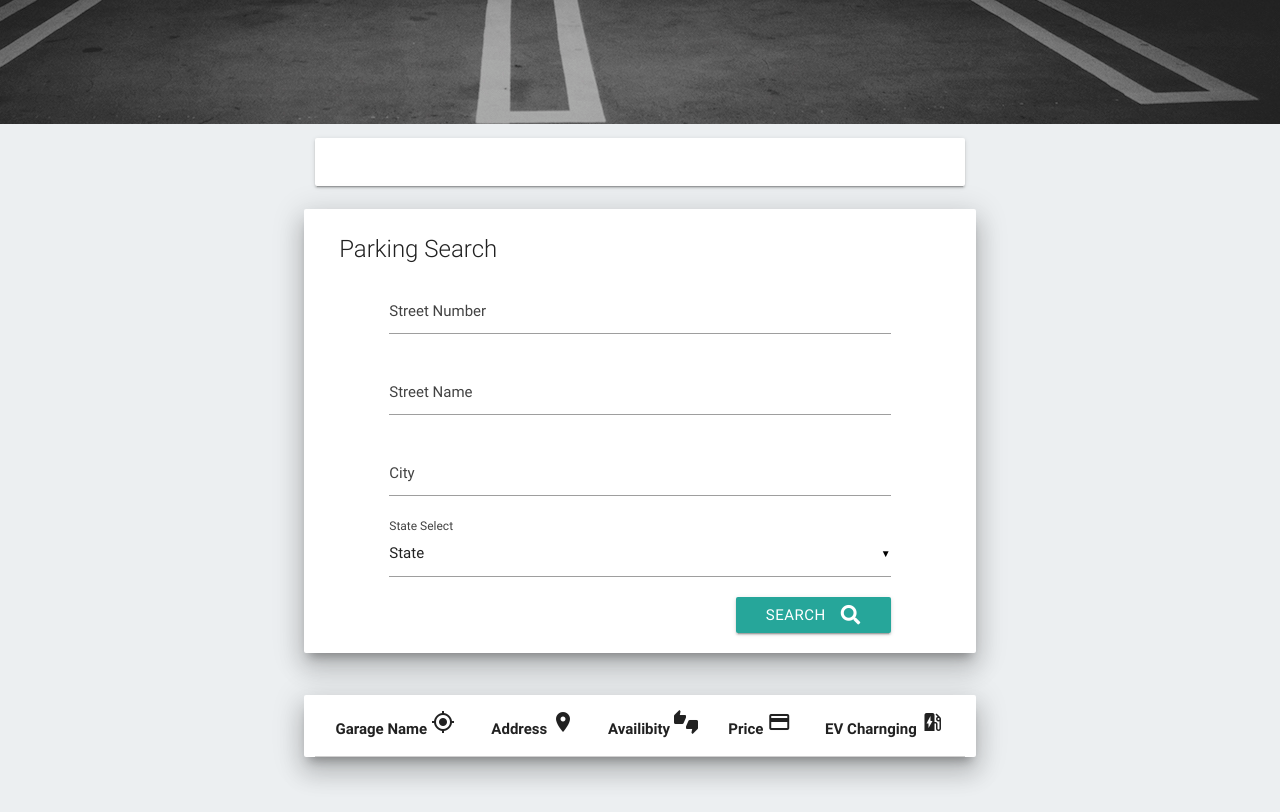
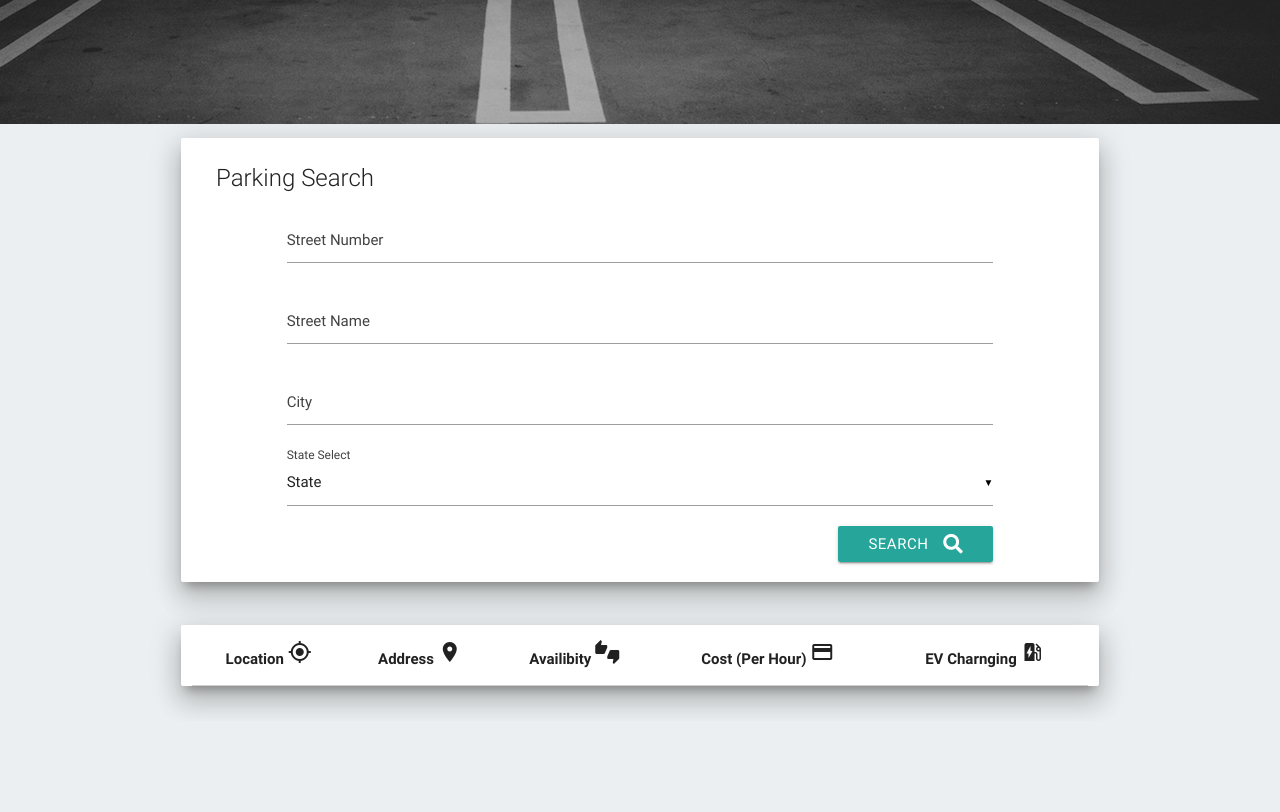
Before and after one commit to bootcamp-project-cwru/parking-project, a plain HTML site: page index.html in a window 1280 px wide. Shown: the part 400-1212 px from the top of the page. After the commit the page ends 1121 px from the top, so only its background shows below. Drawn offline with nearby package versions, Linux system fonts and the light colour scheme; a web font is replaced by a local one.

Commit message:
hopfully the last one

```diff
--- a/index.html
+++ b/index.html
@@ -26,15 +26,6 @@
         </div>
 
         <div class="container">
-           <div class="container">
-          <div class="row">
-            <div class="card col s12 ">
-              <div class="card-content">
-                <div id="firebaseui-auth-container">
-              </div>
-            </div>
-          </div>
-
 
           <div class="row">
             <div class="card col s12 z-depth-5">
@@ -133,18 +124,18 @@
 
           <div class="row">
             <div class=" card col s12 z-depth-5">
-              <table class="striped responsive-table centered">
+              <table class="striped responsive-table centered" id="info-table">
                 <thead>
                   <tr>
-                    <th> Garage Name <i class="material-icons">my_location</i> </th>
+                    <th> Location <i class="material-icons">my_location</i> </th>
                     <th> Address <i class="material-icons">place</i> </th>
                     <th> Availibity <i class="material-icons">thumbs_up_down</i> </th>
-                    <th> Price <i class="material-icons">payment</i> </th>
+                    <th> Cost (Per Hour) <i class="material-icons">payment</i> </th>
                     <th> EV Charnging <i class="material-icons">ev_station</i> </th>
                   </tr>
                 </thead>
 
-                <tbody>
+                <tbody >
 
                 </tbody>
 
```
Also changed, not shown: javascript/parkingAPI.js (line endings or trailing spaces).
